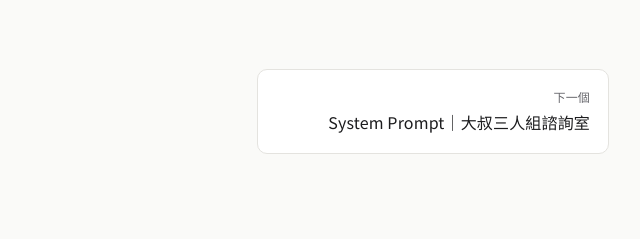
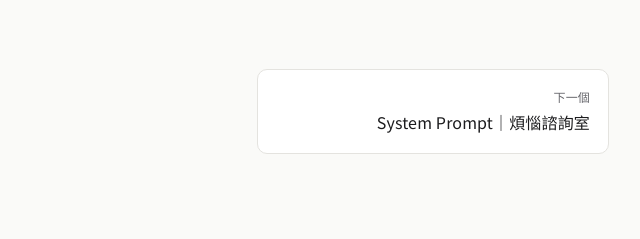
Before and after one commit to Jammie-Liu/TAICA_genAI-course-portfolio, a plain HTML site: page works/01-strudel-idol-music-lab.html in a window 1280 px wide. Shown: the part 3088-3327 px from the top of the page, 391-1031 px from the left. Drawn offline with Linux system fonts and the light colour scheme.

Commit message:
Update 01-strudel-idol-music-lab.html

```diff
--- a/works/01-strudel-idol-music-lab.html
+++ b/works/01-strudel-idol-music-lab.html
@@ -120,7 +120,7 @@
     </article>
 
     <nav class="pager wrap-narrow" aria-label="作品導覽">
-      <a class="next" href="02-system-prompt-advice-room.html"><small>下一個</small>System Prompt｜大叔三人組諮詢室</a>
+      <a class="next" href="02-system-prompt-advice-room.html"><small>下一個</small>System Prompt｜煩惱諮詢室</a>
     </nav>
   </main>
 
```
